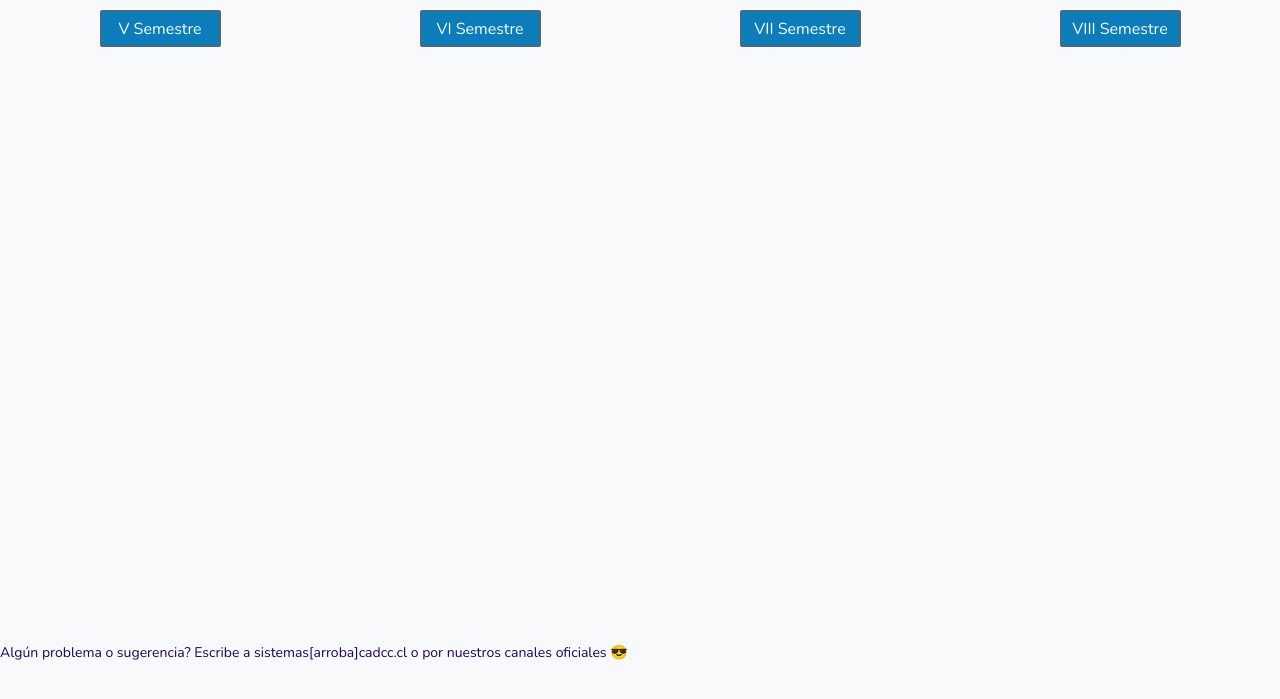
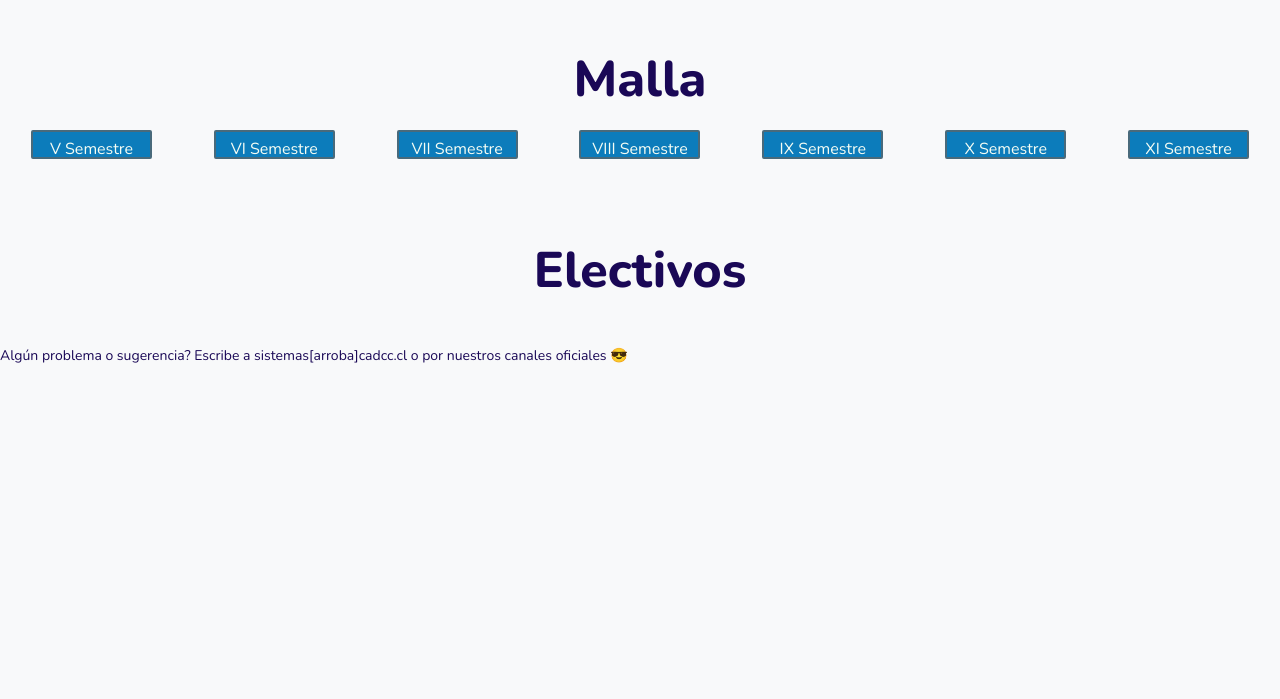
Before and after one commit to 3lue4rt/ramosDCC, a Django app: page /ramos in a window 1280 px wide. Shown: the part 84-783 px from the top of the page. Run offline with Django 5.2, Linux system fonts and the light colour scheme; tables that the repository leaves empty hold one stand-in row (values such as "Sample post").

Commit message:
Electivos (#27)
* add semesters 9 and 10

eso, se agregan 2 columnas más

* view.py: semester list add XI semester

Añadido el ultimo semestre para opinar del trabajo de título

* courses_list moved admin btns

Se mueven los botones de admin hacia arriba, para que no interfieran con el grid de los ramos, tambien es más facil verlos.

* malla.css added 1 more semester

se agrega una columna para el semestre XI

* malla.css grid regulates overflow

la malla ahora maneja el overflow de la columnas, se puede poner sección de electivos abajo, y funciona en celu!

* view.py semestres + electivo addRamo

el view addRamo ahora tiene una categoría extra: Electivo, para separar los ramos de malla de los electivos.

* view course_list() NEW

función en view para ordenar los ramos en orden alfabético por su nombre

* courses_list electivos NEW

Se agregan títulos para malla y electivos
Se agrega grilla para electivos

```diff
--- a/ramosDcc/opinion/static/css/malla.css
+++ b/ramosDcc/opinion/static/css/malla.css
@@ -1,7 +1,9 @@
 .malla {
-  height: 80vh;
+  height: auto;
   display: grid;
-  grid-template-columns: repeat(4, 1fr); /* 11 semestres */
+  grid-template-columns: repeat(7, 1fr); /* 11 semestres */
+  overflow-x: auto;
+  padding-bottom: 2rem;
 }
 
 .adm-btn {
@@ -96,7 +98,7 @@
 
     width: 121px;
     height: 0;
-    padding-bottom: 9%;
+    padding-bottom: 11%;
 
     background-color: #0c7cbb ;
     border: 2px solid #496a7b;
@@ -109,3 +111,11 @@
     font-style: normal;
     text-align: center;
 }
+
+h1 {
+    font-weight: 800;
+    font-size: 50px;
+    margin-top: 50px;
+    margin-bottom: 10px;
+    text-align: center;
+}
--- a/ramosDcc/opinion/templates/courses/courses_list.html
+++ b/ramosDcc/opinion/templates/courses/courses_list.html
@@ -4,8 +4,15 @@
 
 
 {% block content %}
+<link rel="stylesheet" href="../../static/css/malla.css">
 
-<link rel="stylesheet" href="../../static/css/malla.css">
+<div class="adm-btn">
+{% if user.is_superuser %}
+    <a href="{% url 'addRamo' %}">Agregar Ramo</a>
+    <a href="{% url 'opinion-requests' %}">Solicitudes</a>
+{% endif %}
+</div>
+<h1>Malla</h1>
 <div class="malla">
     {% for semestre in semestres %}
     <div class="semestre" style="grid-column: forloop.counter">
@@ -28,11 +35,22 @@
     </div>
     {% endfor %}
 </div>
-<div class="adm-btn">
-{% if user.is_superuser %}
-    <a href="{% url 'addRamo' %}">Agregar Ramo</a>
-    <a href="{% url 'opinion-requests' %}">Solicitudes</a>
-{% endif %}
+
+<h1>Electivos</h1>
+<div class="malla">
+    {% for ramo in ramos %}
+    {% if ramo.semestre == "Electivo" %}
+    <a href="{% url 'ramo' code=ramo.code %}" class="cuadro-ramo-link">
+        <div class="cuadro-ramo azul">
+            <div class="fila-superior">
+                <div class="codigo">{{ ramo.code }}</div>
+                <div class="creditos">{{ ramo.credits }}</div>
+            </div>
+            <div class="nombre">{{ ramo.name }}</div>
+            <div class="requisitos">{{ ramo.pretty_requisitos }}</div>
+        </div>
+    </a>
+    {% endif %}
+    {% endfor %}
 </div>
-
 {% endblock %}
--- a/ramosDcc/opinion/views.py
+++ b/ramosDcc/opinion/views.py
@@ -9,7 +9,8 @@ from django.contrib.auth.decorators import user_passes_test
 from .forms import CustomUserCreationForm
 from django.contrib.auth.decorators import login_required
 
-semestres = ["V Semestre", "VI Semestre", "VII Semestre", "VIII Semestre"]
+semestres = ["V Semestre", "VI Semestre", "VII Semestre", "VIII Semestre", "IX Semestre", "X Semestre", "XI Semestre"]
+semestres_electivo = semestres + ["Electivo"]
 ramos = Ramo.objects.all()
 
 def index(request):
@@ -94,10 +95,14 @@ def ramo(request, code):
 
     return render(request, "courses/ramo_template.html", {"ramo": ramo, "rates": rates, "given": opinion_given, "approved": opinion_approved})
 
+def course_list(request):
+    ramos = Ramo.objects.all().order_by('name')  # Orden alfabetico
+    return render(request, 'courses.html', {'ramos': ramos})
+
 def addRamo(request):
     ramos = Ramo.objects.all()
     if request.method == "GET":
-        return render(request, "courses/add_ramo.html", {"semestres": semestres, "ramos": ramos})
+        return render(request, "courses/add_ramo.html", {"semestres": semestres_electivo, "ramos": ramos})
 
     elif request.method == "POST":
         name = request.POST['nombre']
```
